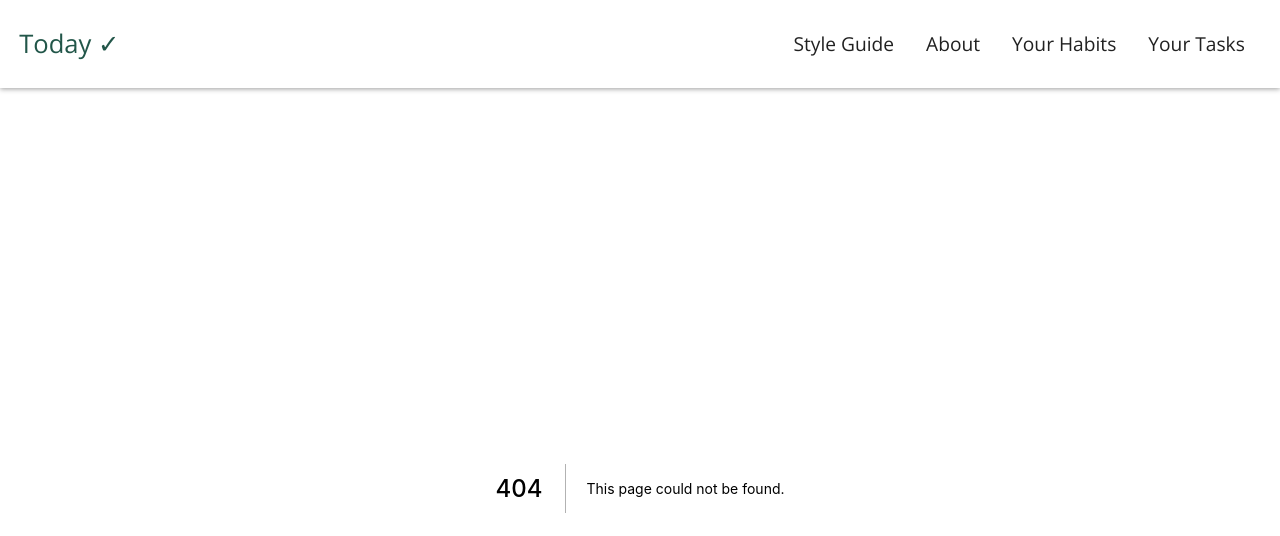
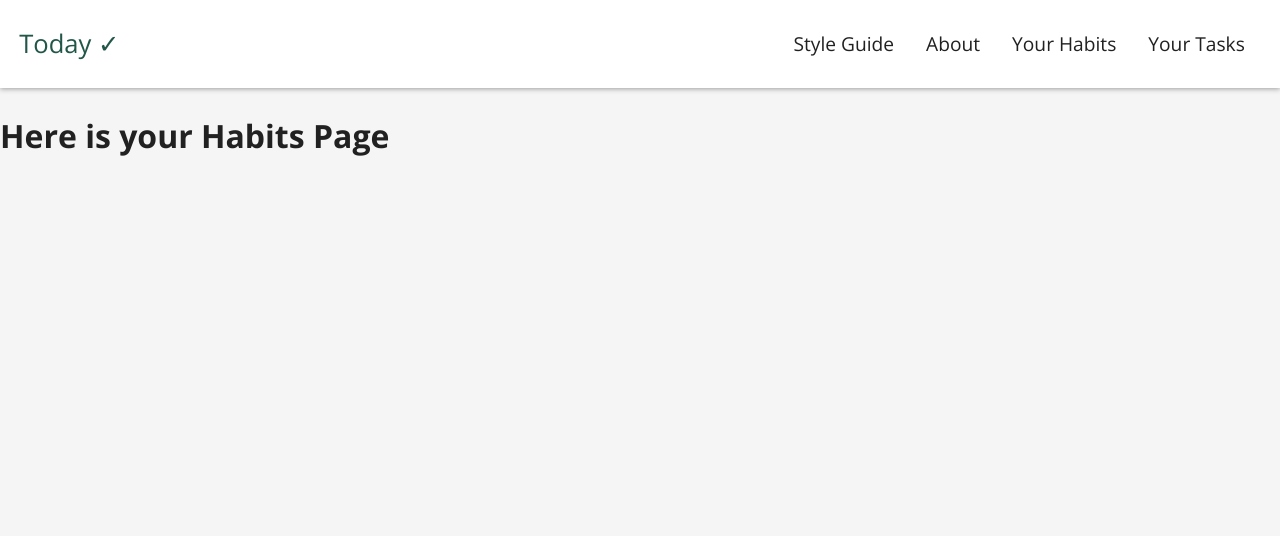
Before and after one commit to dillontitcomb/today, a Next.js app: page /habits in a window 1280 px wide. Before the commit this address had no page. Shown: the top 536 px of the page. Built offline with nearby package versions, Linux system fonts and the light colour scheme.

Commit message:
add about and habits pages scaffolding.

```diff
--- /dev/null
+++ b/pages/habits/index.js
@@ -0,0 +1,7 @@
+export default function habits(params) {
+  return (
+    <div>
+      <h1>Here is your Habits Page</h1>
+    </div>
+  );
+}
```
Also changed, not shown: pages/about.js (added, +7 -0 lines).
